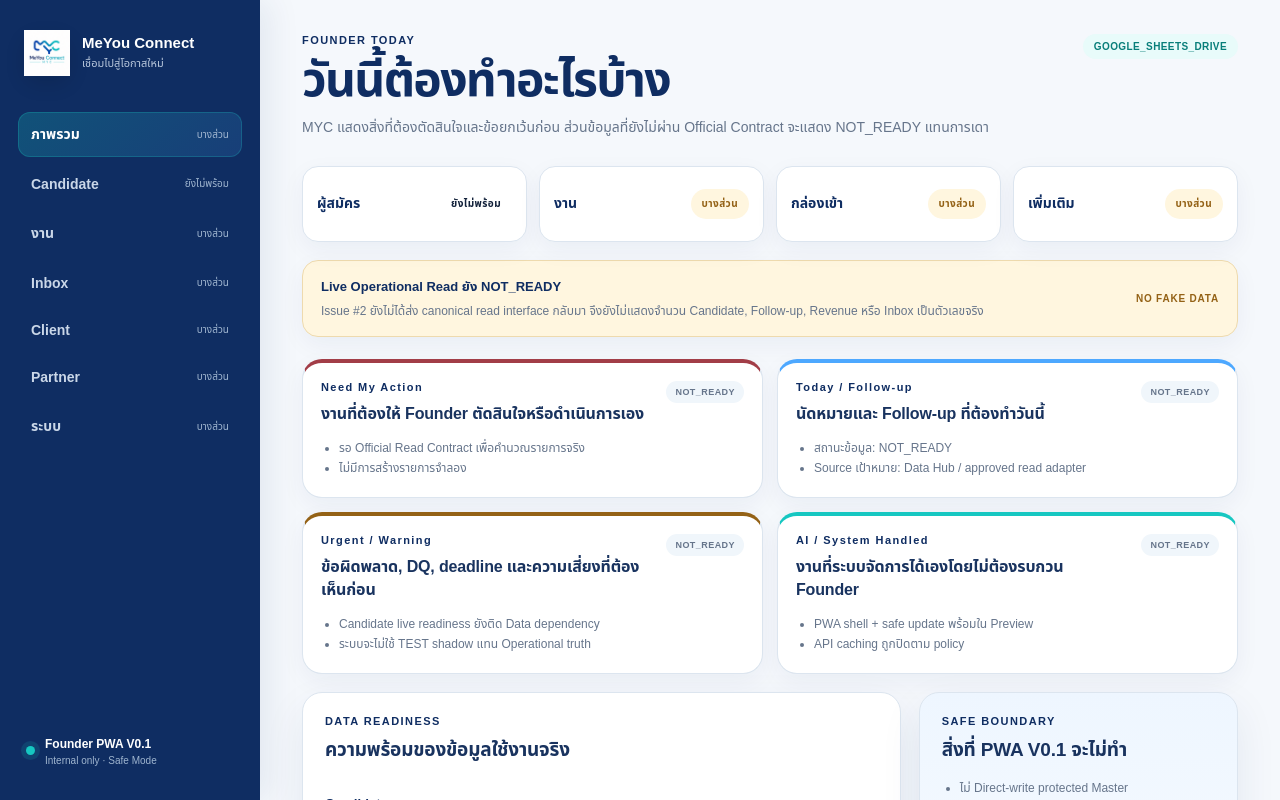
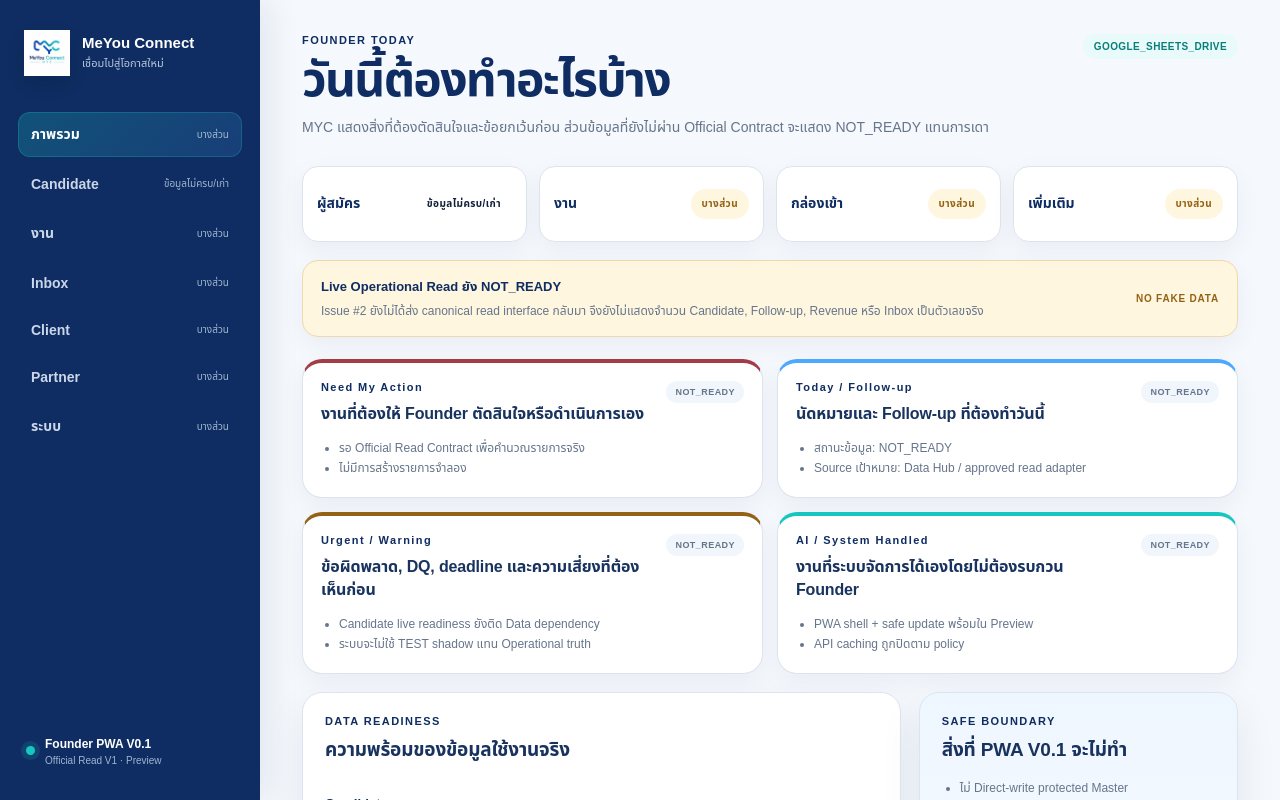
Before and after one commit to jompol-srisaman/MeYou-Connect, a Next.js app: page / in a window 1280 px wide. Shown: the top 800 px of the page. Built offline with nearby package versions, Linux system fonts and the light colour scheme.

Commit message:
fix(read): display Official V1 readiness states

```diff
--- a/components/app-shell.tsx
+++ b/components/app-shell.tsx
@@ -8,8 +8,10 @@ export type ShellActive = ModuleKey | "more";
 function readinessLabel(readiness: string) {
   if (readiness === "READY") return "พร้อม";
   if (readiness === "PARTIAL") return "บางส่วน";
-  if (readiness === "BLOCKED") return "ติด Dependency";
-  return "ยังไม่พร้อม";
+  if (readiness === "STALE") return "ข้อมูลไม่ครบ/เก่า";
+  if (readiness === "NOT_READY") return "ยังไม่พร้อม";
+  if (readiness === "BLOCKED") return "ถูกบล็อก";
+  return readiness;
 }
 
 const mobileNav: Array<{ key: ShellActive; label: string; href: string }> = [
@@ -24,13 +26,7 @@ function moduleHref(key: ModuleKey) {
   return key === "dashboard" ? "/" : `/${key}`;
 }
 
-export function AppShell({
-  active,
-  children,
-}: {
-  active: ShellActive;
-  children: ReactNode;
-}) {
+export function AppShell({ active, children }: { active: ShellActive; children: ReactNode }) {
   return (
     <div className="app-frame">
       <aside className="sidebar">
@@ -43,60 +39,29 @@ export function AppShell({
             <p>{canonicalSystem.concept}</p>
           </div>
         </div>
-
         <nav className="nav-list" aria-label="เมนูหลัก">
           {navOrder.map((key) => {
             const item = modules[key];
             return (
-              <Link
-                key={key}
-                href={moduleHref(key)}
-                className={`nav-item ${active === key ? "active" : ""}`}
-              >
-                <span>{item.shortLabel}</span>
-                <small>{readinessLabel(item.readiness)}</small>
+              <Link key={key} href={moduleHref(key)} className={`nav-item ${active === key ? "active" : ""}`}>
+                <span>{item.shortLabel}</span><small>{readinessLabel(item.readiness)}</small>
               </Link>
             );
           })}
         </nav>
-
-        <div className="sidebar-foot">
-          <span className="status-dot" />
-          <div>
-            <strong>Founder PWA V0.1</strong>
-            <p>Internal only · Safe Mode</p>
-          </div>
-        </div>
+        <div className="sidebar-foot"><span className="status-dot" /><div><strong>Founder PWA V0.1</strong><p>Official Read V1 · Preview</p></div></div>
       </aside>
-
-      <main className="main-area">
-        <OfflineStatus />
-        {children}
-      </main>
-
+      <main className="main-area"><OfflineStatus />{children}</main>
       <nav className="mobile-bottom-nav" aria-label="เมนูมือถือ">
         {mobileNav.map(({ key, label, href }) => (
-          <Link
-            key={key}
-            href={href}
-            className={`mobile-bottom-item ${active === key ? "active" : ""}`}
-          >
-            <span>{label}</span>
-          </Link>
+          <Link key={key} href={href} className={`mobile-bottom-item ${active === key ? "active" : ""}`}><span>{label}</span></Link>
         ))}
       </nav>
     </div>
   );
 }
 
-export function SourcePill({ children }: { children: ReactNode }) {
-  return <span className="source-pill">{children}</span>;
+export function SourcePill({ children }: { children: ReactNode }) { return <span className="source-pill">{children}</span>; }
+export function ReadinessBadge({ readiness }: { readiness: string }) {
+  return <span className={`readiness readiness-${readiness.toLowerCase()}`}>{readinessLabel(readiness)}</span>;
 }
-
-export function ReadinessBadge({ readiness }: { readiness: string }) {
-  return (
-    <span className={`readiness readiness-${readiness.toLowerCase()}`}>
-      {readinessLabel(readiness)}
-    </span>
-  );
-}
```
